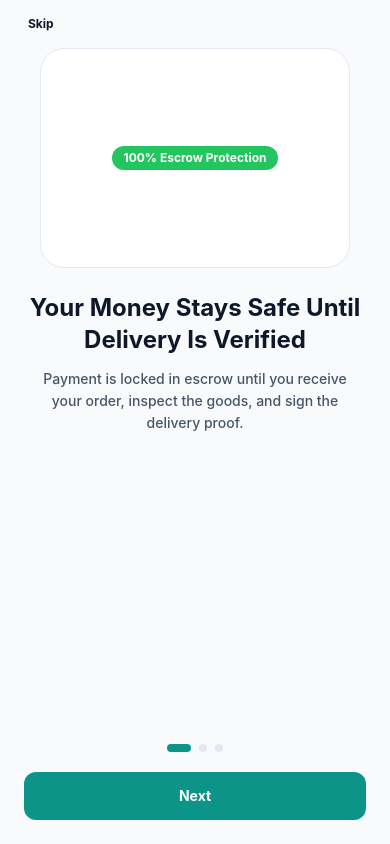
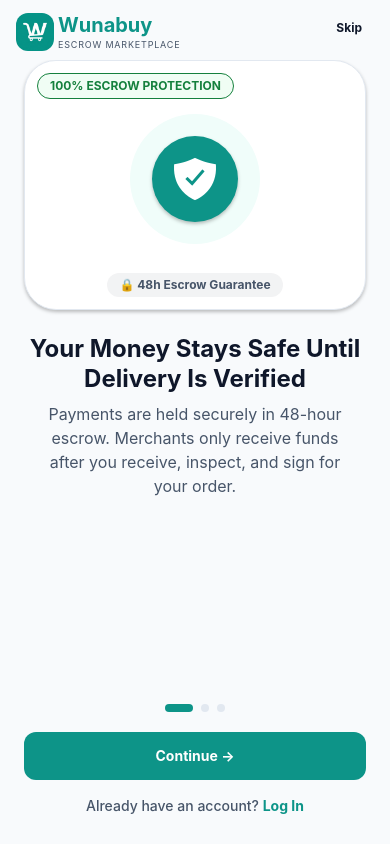
Before and after one commit to forku-brandon/wunabuy, a React Native app in the folder mobile/: screen /Welcome in a window 390 px wide. Built offline with nearby package versions, Linux system fonts and the light colour scheme.

Commit message:
feat(mobile): redesign welcome entry screen with official Wunabuy logo, contextual feature graphics, and captivating onboarding copy

```diff
--- a/mobile/src/components/onboarding/WalkthroughCarousel.tsx
+++ b/mobile/src/components/onboarding/WalkthroughCarousel.tsx
@@ -5,49 +5,71 @@ import {
   Dimensions,
   StyleSheet,
   ViewToken,
+  Image,
+  TouchableOpacity,
 } from 'react-native';
-import { colors, spacing, borderRadius } from '@wunabuy/design-tokens';
+import { Ionicons } from '@expo/vector-icons';
+import { colors, spacing, borderRadius, shadows } from '@wunabuy/design-tokens';
 import { useThemeStore } from '../../stores/theme.store';
 import { Text, Button } from '../ui';
 
 const { width: SCREEN_WIDTH } = Dimensions.get('window');
 
+// Official Wunabuy app icon
+const WUNABUY_LOGO = require('../../../assets/icon.png');
+
 export interface SlideItem {
   id: string;
+  badge: string;
+  badgeColor: string;
+  badgeBg: string;
   title: string;
   subtitle: string;
-  badge: string;
-  badgeColor: string;
-  iconName: string;
+  iconName: React.ComponentProps<typeof Ionicons>['name'];
+  iconColor: string;
+  iconBg: string;
+  secondaryPillText: string;
 }
 
 const ONBOARDING_SLIDES: SlideItem[] = [
   {
     id: '1',
-    badge: '100% Escrow Protection',
-    badgeColor: colors.semantic.success[500],
+    badge: '100% ESCROW PROTECTION',
+    badgeColor: colors.semantic.success[700],
+    badgeBg: colors.semantic.success[50],
     title: 'Your Money Stays Safe Until Delivery Is Verified',
     subtitle:
-      'Payment is locked in escrow until you receive your order, inspect the goods, and sign the delivery proof.',
-    iconName: 'shield-checkmark',
+      'Payments are held securely in 48-hour escrow. Merchants only receive funds after you receive, inspect, and sign for your order.',
+    iconName: 'shield-checkmark-sharp',
+    iconColor: colors.primary[500],
+    iconBg: colors.primary[50],
+    secondaryPillText: '🔒 48h Escrow Guarantee',
   },
   {
     id: '2',
-    badge: 'Verified Merchants',
-    badgeColor: colors.primary[500],
-    title: 'Browse Thousands of Storefront Items Near You',
+    badge: 'VERIFIED LOCAL MERCHANTS',
+    badgeColor: colors.role.seller,
+    badgeBg: '#EFF6FF',
+    title: 'Shop Directly From Verified Local Stores',
     subtitle:
-      'Search electronics, fashion, food, and home goods from KYC-verified local stores in your city.',
-    iconName: 'storefront',
+      'Browse thousands of electronics, fashion items, food, and home goods from KYC-verified store owners in your city.',
+    iconName: 'storefront-sharp',
+    iconColor: colors.role.seller,
+    iconBg: '#DBEAFE',
+    secondaryPillText: '🏬 100% Verified Stores',
   },
   {
     id: '3',
-    badge: 'Real-Time Delivery',
-    badgeColor: colors.accent[500],
-    title: 'Track Your Driver Live on Google Maps',
+    badge: 'REAL-TIME LIVE GPS',
+    badgeColor: '#B45309',
+    badgeBg: '#FFFBEB',
+    title: 'Track Your Driver Live to Your Doorstep',
     subtitle:
-      'Watch your transport provider in real-time with 10-second GPS breadcrumb updates from store to doorstep.',
-    iconName: 'navigate',
+      'Watch your transport provider in real-time with 10-second GPS breadcrumb updates from pickup to final hand-off.',
+    iconName: 'location-sharp',
+    iconColor: colors.accent[500],
+    iconBg: '#FEF3C7',
+    secondaryPillText: '📍 Live GPS Tracking',
   },
 ];
 
@@ -60,7 +82,7 @@ export const WalkthroughCarousel: React.FC<WalkthroughCarouselProps> = ({
   onComplete,
   onSkip,
 }) => {
-  const { theme } = useThemeStore();
+  const { theme, isDark } = useThemeStore();
   const [activeIndex, setActiveIndex] = useState(0);
   const flatListRef = useRef<FlatList>(null);
 
@@ -81,8 +103,21 @@ export const WalkthroughCarousel: React.FC<WalkthroughCarouselProps> = ({
   };
 
   return (
-    <View style={styles.container}>
-      <View style={styles.topBar}>
+    <View style={[styles.container, { backgroundColor: theme.background }]}>
+      {/* Top Header with Official Wunabuy Logo */}
+      <View style={styles.topHeader}>
+        <View style={styles.logoRow}>
+          <Image source={WUNABUY_LOGO} style={styles.logoImage} resizeMode="contain" />
+          <View style={styles.brandTitleCol}>
+            <Text variant="h2" bold color={colors.primary[500]}>
+              Wunabuy
+            </Text>
+            <Text variant="caption" secondary style={styles.tagline}>
+              ESCROW MARKETPLACE
+            </Text>
+          </View>
+        </View>
+
         {onSkip && activeIndex < ONBOARDING_SLIDES.length - 1 && (
           <Button
             title="Skip"
@@ -94,6 +129,7 @@ export const WalkthroughCarousel: React.FC<WalkthroughCarouselProps> = ({
         )}
       </View>
 
+      {/* Main Slide Carousel */}
       <FlatList
         ref={flatListRef}
         data={ONBOARDING_SLIDES}
@@ -105,41 +141,57 @@ export const WalkthroughCarousel: React.FC<WalkthroughCarouselProps> = ({
         viewabilityConfig={{ itemVisiblePercentThreshold: 50 }}
         renderItem={({ item }) => (
           <View style={styles.slide}>
+            {/* Contextual Illustration Card */}
             <View
               style={[
                 styles.illustrationBox,
-                { backgroundColor: theme.card, borderColor: theme.border },
+                {
+                  backgroundColor: theme.card,
+                  borderColor: theme.border,
+                },
+                !isDark && shadows.md,
               ]}
             >
-              <View
-                style={[
-                  styles.badgePill,
-                  { backgroundColor: item.badgeColor },
-                ]}
-              >
-                <Text variant="caption" bold color={colors.neutral[0]}>
-                  {item.badge}
+              {/* Outer Decorative Ring */}
+              <View style={[styles.outerRing, { backgroundColor: item.iconBg }]}>
+                {/* Central Feature Icon */}
+                <View style={[styles.iconCircle, { backgroundColor: item.iconColor }]}>
+                  <Ionicons name={item.iconName} size={48} color={colors.neutral[0]} />
+                </View>
+              </View>
+
+              {/* Floating Context Badges */}
+              <View style={styles.badgeRow}>
+                <View style={[styles.badgePill, { backgroundColor: item.badgeBg, borderColor: item.badgeColor }]}>
+                  <Text variant="caption" bold color={item.badgeColor}>
+                    {item.badge}
+                  </Text>
+                </View>
+              </View>
+
+              <View style={styles.secondaryPillContainer}>
+                <Text variant="caption" bold color={theme.textSecondary}>
+                  {item.secondaryPillText}
                 </Text>
               </View>
             </View>
 
+            {/* Slide Title */}
             <Text variant="h1" bold align="center" style={styles.title}>
               {item.title}
             </Text>
 
-            <Text
-              variant="bodyMedium"
-              secondary
-              align="center"
-              style={styles.subtitle}
-            >
+            {/* Slide Subtitle */}
+            <Text variant="bodyLarge" secondary align="center" style={styles.subtitle}>
               {item.subtitle}
             </Text>
           </View>
         )}
       />
 
+      {/* Footer Navigation & CTA */}
       <View style={styles.footer}>
+        {/* Pagination Dots */}
         <View style={styles.pagination}>
           {ONBOARDING_SLIDES.map((_, index) => (
             <View
@@ -147,24 +199,35 @@ export const WalkthroughCarousel: React.FC<WalkthroughCarouselProps> = ({
               style={[
                 styles.dot,
                 {
-                  backgroundColor:
-                    index === activeIndex ? colors.primary[500] : theme.border,
-                  width: index === activeIndex ? 24 : 8,
+                  backgroundColor: index === activeIndex ? colors.primary[500] : theme.border,
+                  width: index === activeIndex ? 28 : 8,
                 },
               ]}
             />
           ))}
         </View>
 
+        {/* Primary CTA Button */}
         <Button
           title={
             activeIndex === ONBOARDING_SLIDES.length - 1
-              ? 'Get Started'
-              : 'Next'
+              ? 'Get Started →'
+              : 'Continue →'
           }
           variant="primary"
           onPress={handleNext}
+          style={styles.mainCtaBtn}
         />
+
+        {/* Quick Log In Option */}
+        <TouchableOpacity activeOpacity={0.8} onPress={onComplete} style={styles.loginLink}>
+          <Text variant="bodyMedium" align="center" secondary>
+            Already have an account?{' '}
+            <Text variant="bodyMedium" bold color={colors.primary[500]}>
+              Log In
+            </Text>
+          </Text>
+        </TouchableOpacity>
       </View>
     </View>
   );
@@ -174,38 +237,92 @@ const styles = StyleSheet.create({
   container: {
     flex: 1,
   },
-  topBar: {
-    height: 48,
-    alignItems: 'flex-end',
+  topHeader: {
+    flexDirection: 'row',
+    alignItems: 'center',
+    justifyContent: 'space-between',
+    paddingHorizontal: spacing.base,
+    paddingTop: spacing.xs,
+    height: 60,
+  },
+  logoRow: {
+    flexDirection: 'row',
+    alignItems: 'center',
+    gap: spacing.xs,
+  },
+  logoImage: {
+    width: 38,
+    height: 38,
+    borderRadius: borderRadius.md,
+  },
+  brandTitleCol: {
     justifyContent: 'center',
-    paddingHorizontal: spacing.base,
+  },
+  tagline: {
+    fontSize: 9,
+    letterSpacing: 0.8,
+    marginTop: -2,
   },
   slide: {
     width: SCREEN_WIDTH,
-    paddingHorizontal: spacing.xl,
+    paddingHorizontal: spacing.lg,
     alignItems: 'center',
     justifyContent: 'center',
   },
   illustrationBox: {
-    width: SCREEN_WIDTH - 80,
-    height: 220,
-    borderRadius: borderRadius.xl,
+    width: SCREEN_WIDTH - 48,
+    height: 250,
+    borderRadius: borderRadius['2xl'],
     borderWidth: 1,
     alignItems: 'center',
     justifyContent: 'center',
     marginBottom: spacing.xl,
+    position: 'relative',
+    overflow: 'hidden',
+  },
+  outerRing: {
+    width: 130,
+    height: 130,
+    borderRadius: 65,
+    alignItems: 'center',
+    justifyContent: 'center',
+    marginBottom: spacing.md,
+  },
+  iconCircle: {
+    width: 86,
+    height: 86,
+    borderRadius: 43,
+    alignItems: 'center',
+    justifyContent: 'center',
+    ...shadows.md,
+  },
+  badgeRow: {
+    position: 'absolute',
+    top: spacing.md,
+    left: spacing.md,
   },
   badgePill: {
     paddingHorizontal: spacing.md,
     paddingVertical: spacing.xs,
     borderRadius: borderRadius.full,
+    borderWidth: 1,
+  },
+  secondaryPillContainer: {
+    position: 'absolute',
+    bottom: spacing.md,
+    backgroundColor: 'rgba(15, 23, 42, 0.05)',
+    paddingHorizontal: spacing.md,
+    paddingVertical: spacing.xs,
+    borderRadius: borderRadius.full,
   },
   title: {
-    marginBottom: spacing.md,
+    marginBottom: spacing.sm,
+    paddingHorizontal: spacing.sm,
+    lineHeight: 30,
   },
   subtitle: {
     paddingHorizontal: spacing.md,
-    lineHeight: 22,
+    lineHeight: 24,
   },
   footer: {
     paddingHorizontal: spacing.xl,
@@ -222,4 +339,10 @@ const styles = StyleSheet.create({
     borderRadius: borderRadius.full,
     marginHorizontal: 4,
   },
+  mainCtaBtn: {
+    marginBottom: spacing.md,
+  },
+  loginLink: {
+    paddingVertical: spacing.xs,
+  },
 });
```
